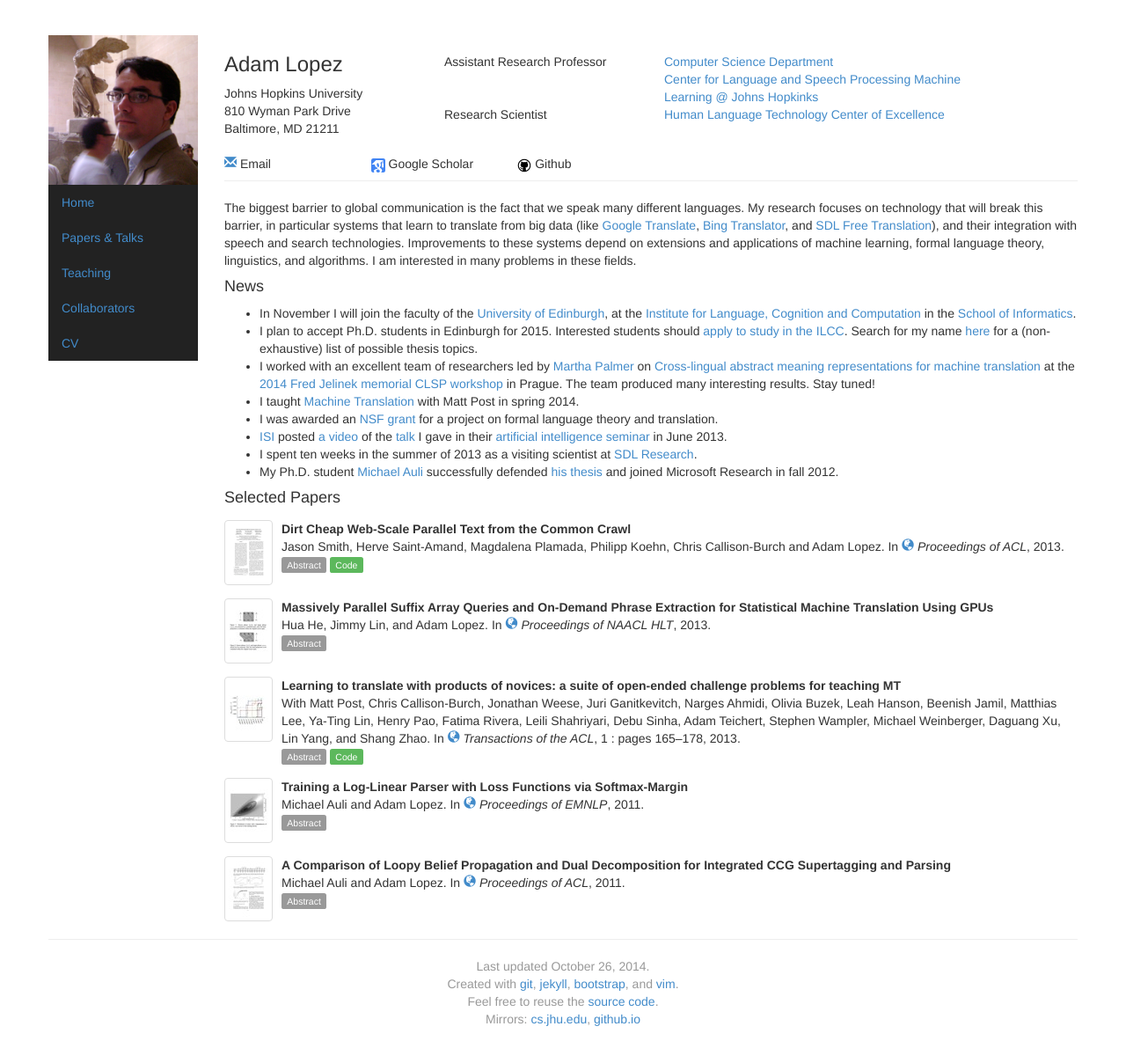
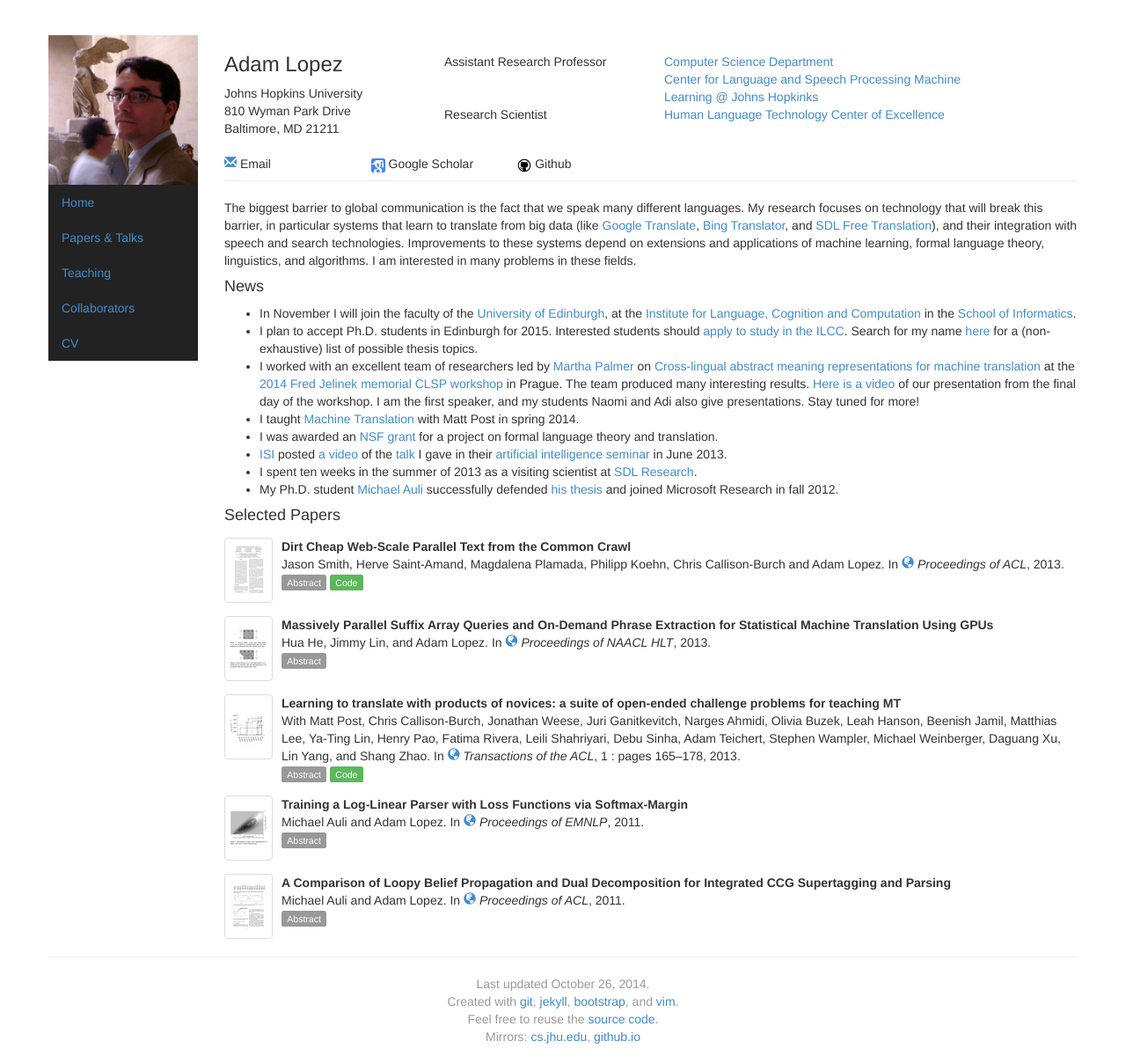
Before and after one commit to alopez/alopez.github.com, a Jekyll site: the page built from index.html, in a window 1280 px wide. Shown: the whole page at 88% size. Built offline with Jekyll 4.4.1, drawn with Linux system fonts in a browser that asks for light colours.

Commit message:
Add WS2014 video link

```diff
--- a/index.html
+++ b/index.html
@@ -14,7 +14,8 @@ news:
     >
       I worked with an excellent team of researchers led by <a href="http://verbs.colorado.edu/~mpalmer/">Martha Palmer</a> on
       <a href="http://www.clsp.jhu.edu/workshops/archive/ws14-summer-workshop/groups/amr-mt/">Cross-lingual abstract meaning representations for machine translation</a> at the <a href="http://www.clsp.jhu.edu/workshops/archive/ws14-summer-workshop/">2014 Fred Jelinek memorial CLSP workshop</a> in Prague.
-      The team produced many interesting results. Stay tuned!
+      The team produced many interesting results. <a href="http://lectures.ms.mff.cuni.cz/view.php?rec=231">Here is a video</a> of our presentation
+      from the final day of the workshop. I am the first speaker, and my students Naomi and Adi also give presentations. Stay tuned for more!
 
   - >
       I taught <a href="http://mt-class.org/jhu/">Machine Translation</a> with Matt Post in spring 2014.
```
